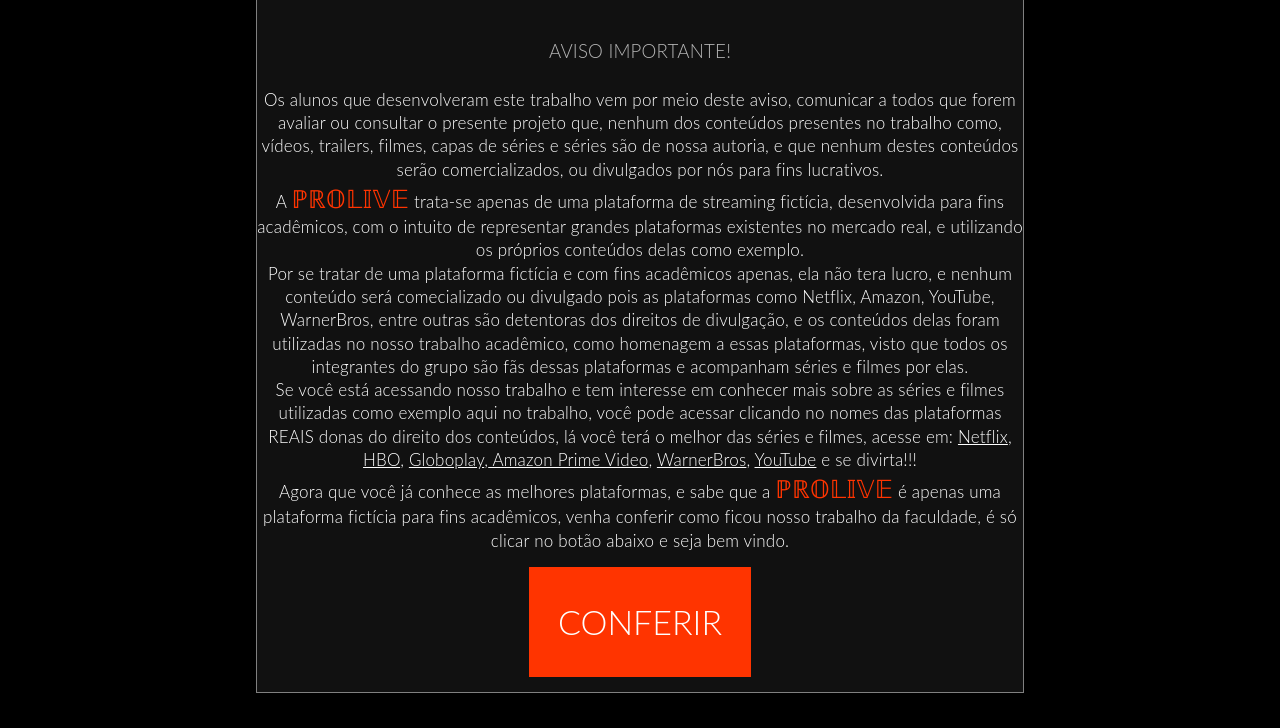
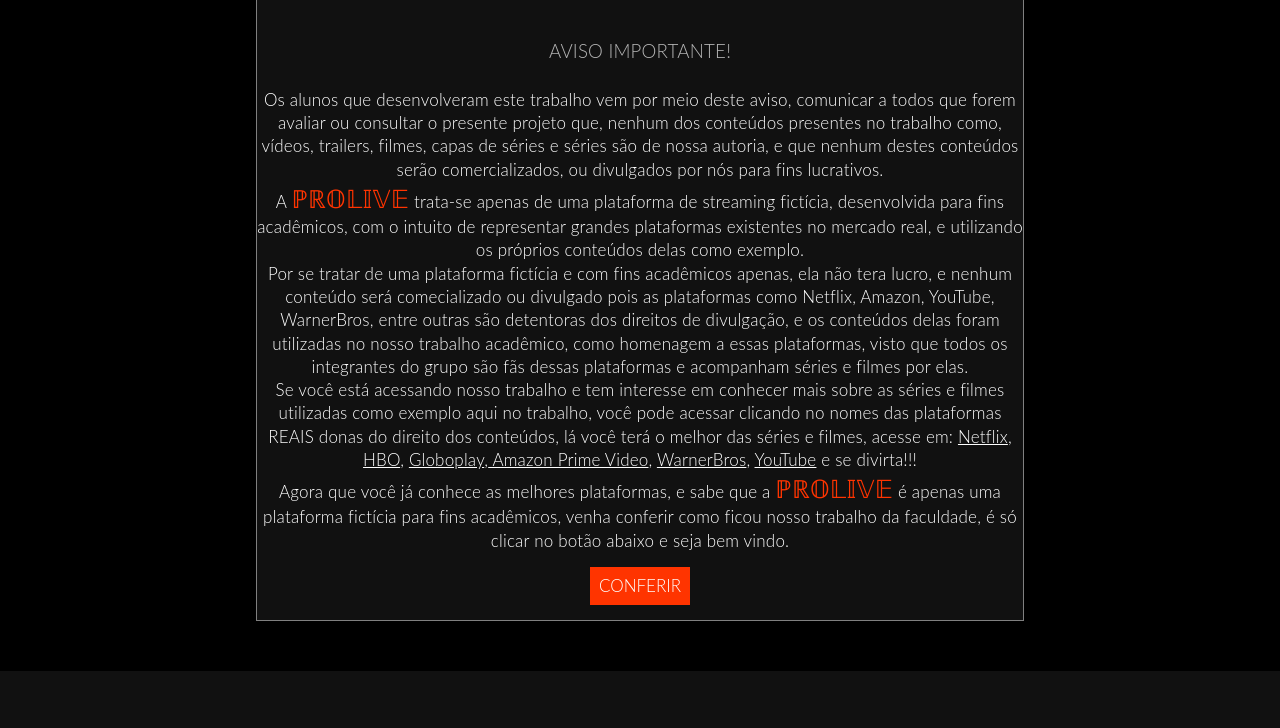
Before and after one commit to gabriel-regio/projeto-integrador, a plain HTML site: page index.html in a window 1280 px wide. Shown: the part 67-795 px from the top of the page. Drawn offline with nearby package versions, Linux system fonts and the light colour scheme.

Commit message:
Update index.html

```diff
--- a/index.html
+++ b/index.html
@@ -35,11 +35,11 @@
 		  margin: 3rem 0;
 		}
 		button {
-		  font-size: 2em;
+		  font-size: 17px;
 		  background: #ff3400;
 		  color: #fff;
 		  border: 0.25rem solid #ff3400;
-		  padding: 0.85em 0.75em;
+		  padding: 0.25em 0.35em;
 		  margin: 1rem;
 		  position: relative;
 		  z-index: 1;
```
